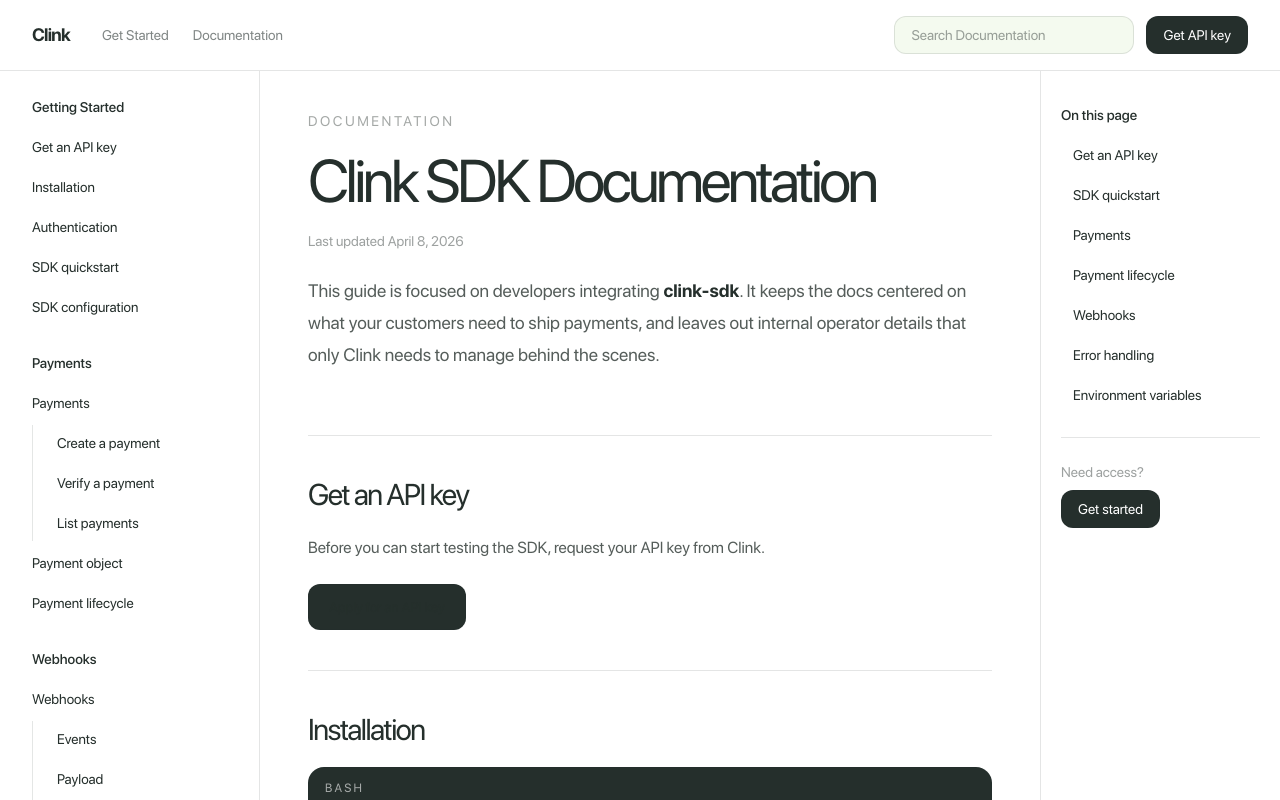
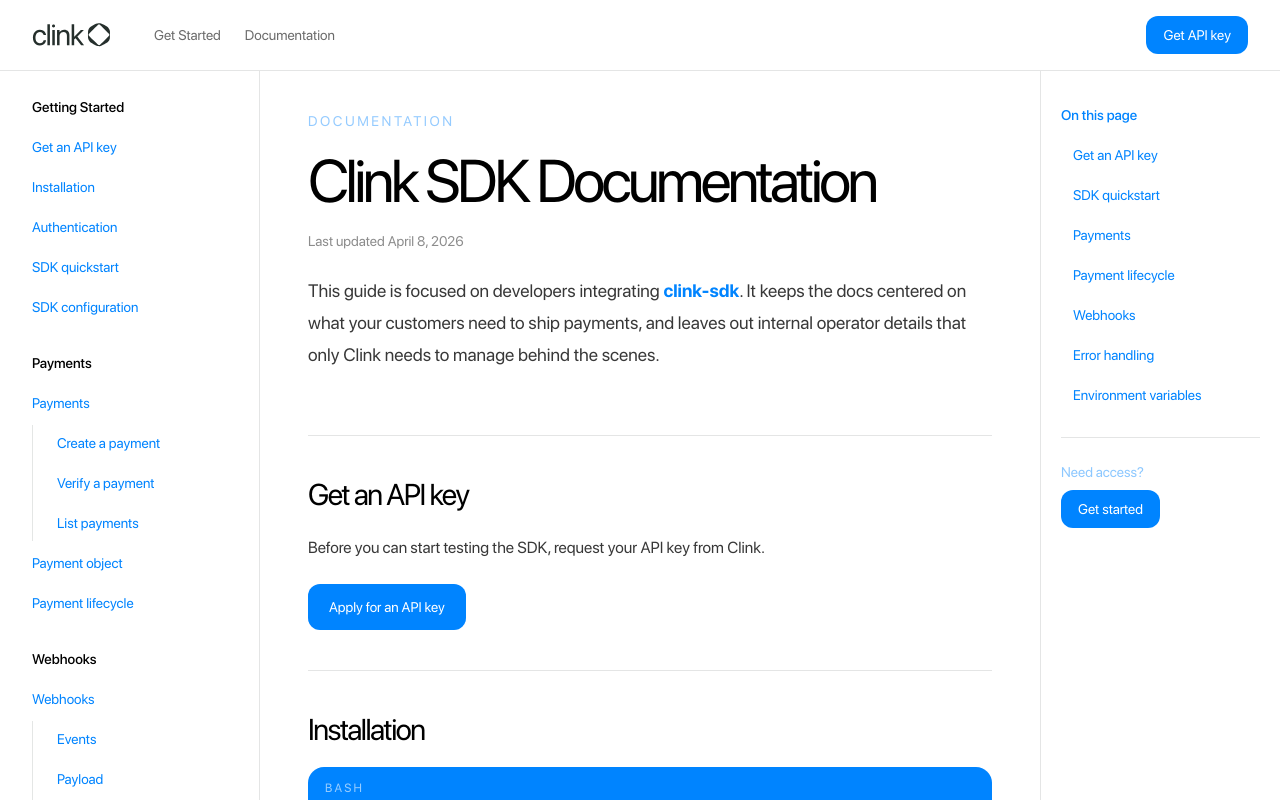
Before and after one commit to egokiemute/clink-app, a Next.js app: page /documentation in a window 1280 px wide. Shown: the top 800 px of the page. Built offline with nearby package versions, Linux system fonts and the light colour scheme; no server answers.

Commit message:
new changes

```diff
--- a/app/deck/page.tsx
+++ b/app/deck/page.tsx
@@ -6,7 +6,7 @@
   return (
     <main className="flex h-screen w-full flex-col">
       <iframe
-        src="/assets/clink.pdf"
+        src="https://drive.google.com/file/d/1QrKCSfizxIpVJ5JNFMYnV1lWZzouCwnt/preview"
         className="h-full w-full flex-1 border-0"
         title="Clink Deck"
       />
--- a/app/documentation/page.tsx
+++ b/app/documentation/page.tsx
@@ -1,4 +1,5 @@
 import type { Metadata } from "next";
+import Image from "next/image";
 import Link from "next/link";
 
 type NavItem = {
@@ -81,7 +82,7 @@
 
 function InlineCode({ children }: { children: React.ReactNode }) {
   return (
-    <code className="rounded-md border border-border bg-surface px-1.5 py-0.5 text-[0.95em] text-primary">
+    <code className="rounded-md border border-border bg-tertiary px-1.5 py-0.5 text-[0.95em] text-primary">
       {children}
     </code>
   );
@@ -104,13 +105,13 @@
   return (
     <div className="overflow-hidden rounded-2xl border border-border">
       <div className="overflow-x-auto">
-        <table className="min-w-full border-collapse text-left text-sm text-primary/78">
-          <thead className="bg-surface">
+        <table className="min-w-full border-collapse text-left text-sm text-black/78">
+          <thead className="bg-primary">
             <tr>
               {headers.map((header) => (
                 <th
                   key={header}
-                  className="border-b border-border px-4 py-3 font-medium text-primary"
+                  className="border-b border-border px-4 py-3 font-medium text-white!"
                 >
                   {header}
                 </th>
@@ -148,8 +149,8 @@
 }) {
   return (
     <section id={id} className="scroll-mt-24 border-t border-border pt-10">
-      <h2 className="text-3xl tracking-[-0.05em] text-primary">{title}</h2>
-      <div className="mt-5 space-y-5 text-base leading-8 text-primary/78">
+      <h2 className="text-3xl tracking-[-0.05em] text-black">{title}</h2>
+      <div className="mt-5 space-y-5 text-base leading-8 text-black/78">
         {children}
       </div>
     </section>
@@ -167,8 +168,8 @@
     <div>
       <a
         href={`#${item.id}`}
-        className={`block rounded-xl px-3 py-2 text-sm transition hover:bg-surface hover:text-primary ${
-          nested ? "text-primary/50" : "text-primary/78"
+        className={`block rounded-xl px-3 py-2 text-sm transition hover:bg-surface hover:text-tetiary ${
+          nested ? "text-black/50" : "text-black/78"
         }`}
       >
         {item.label}
@@ -191,22 +192,28 @@
         <div className="mx-auto flex w-full max-w-360 items-center justify-between gap-4 px-4 py-4 sm:px-6 lg:px-8">
           <div className="flex items-center gap-8">
             <Link href="/" className="text-lg font-semibold tracking-[-0.04em]">
-              Clink
+              <Image
+                src="/assets/logo.svg"
+                alt="Clink"
+                width={90}
+                height={36}
+                priority
+              />
             </Link>
-            <nav className="hidden items-center gap-6 text-sm text-primary/58 md:flex">
-              <Link href="/start" className="transition hover:text-primary">
+            <nav className="hidden items-center gap-6 text-sm text-black/58 md:flex">
+              <Link href="/start" className="transition hover:text-black">
                 Get Started
               </Link>
-              <Link href="/documentation" className="text-primary">
+              <Link
+                href="/documentation"
+                className="text-black/58 transition hover:text-black"
+              >
                 Documentation
               </Link>
             </nav>
           </div>
 
           <div className="flex items-center gap-3">
-            <div className="hidden min-w-60 items-center rounded-xl border border-border bg-surface px-4 py-2 text-sm text-primary/45 md:flex">
-              Search Documentation
-            </div>
             <Link
               href="/start"
               className="rounded-xl border border-primary/10 bg-primary px-4 py-2 text-sm text-white! transition hover:opacity-95"
@@ -223,7 +230,7 @@
             <div className="space-y-7">
               {sidebarGroups.map((group) => (
                 <section key={group.title}>
-                  <h2 className="mb-3 px-3 text-sm font-medium text-primary">
+                  <h2 className="mb-3 px-3 text-sm font-medium text-black">
                     {group.title}
                   </h2>
                   <div className="space-y-1">
@@ -243,13 +250,13 @@
               <p className="text-sm uppercase tracking-[0.18em] text-primary/42">
                 Documentation
               </p>
-              <h1 className="mt-5 text-4xl tracking-[-0.06em] text-primary sm:text-5xl lg:text-6xl">
+              <h1 className="mt-5 text-4xl tracking-[-0.06em] text-black sm:text-5xl lg:text-6xl">
                 Clink SDK Documentation
               </h1>
-              <p className="mt-5 text-sm text-primary/45">
+              <p className="mt-5 text-sm text-black/45">
                 Last updated April 8, 2026
               </p>
-              <p className="mt-6 max-w-3xl text-lg leading-8 text-primary/78">
+              <p className="mt-6 max-w-3xl text-lg leading-8 text-black/78">
                 This guide is focused on developers integrating{" "}
                 <strong className="text-primary">clink-sdk</strong>. It keeps
                 the docs centered on what your customers need to ship payments,
@@ -266,7 +273,7 @@
                 </p>
                 <Link
                   href="/start"
-                  className="inline-flex min-h-11 items-center justify-center rounded-xl border border-primary/10 bg-primary px-5 py-3 text-sm text-tertiary transition hover:opacity-95"
+                  className="inline-flex min-h-11 items-center justify-center rounded-xl border border-primary/10 bg-primary px-5 py-3 text-sm text-white! transition hover:opacity-95"
                 >
                   Apply for an API key
                 </Link>
--- a/app/globals.css
+++ b/app/globals.css
@@ -50,7 +50,7 @@
 
 :root {
   --font-sans-family: "SF Pro Display", system-ui, sans-serif;
-  --primary: #252f2c;
+  --primary: #0084ff;
   --secondary: #d3eec9;
   --tertiary: #ffffff;
   --background: #ffffff;
@@ -88,8 +88,16 @@
   color: var(--foreground);
   font-family: var(--font-sans-family);
   background-image:
-    radial-gradient(circle at top left, rgba(211, 238, 201, 0.7), transparent 28%),
-    linear-gradient(180deg, rgba(244, 250, 239, 0.85) 0%, rgba(255, 255, 255, 0) 24%);
+    radial-gradient(
+      circle at top left,
+      rgba(211, 238, 201, 0.7),
+      transparent 28%
+    ),
+    linear-gradient(
+      180deg,
+      rgba(244, 250, 239, 0.85) 0%,
+      rgba(255, 255, 255, 0) 24%
+    );
 }
 
 a {
--- a/app/start/page.tsx
+++ b/app/start/page.tsx
@@ -9,31 +9,13 @@
 
 export default function StartPage() {
   return (
-    <main className="relative mx-auto flex min-h-screen w-full max-w-7xl flex-col justify-center overflow-hidden px-4 py-10 sm:px-6 lg:px-10">
-      <div
-        className="pointer-events-none absolute left-1/2 -top-40 h-96 w-[24rem] -translate-x-1/2 rounded-full blur-3xl"
-        style={{
-          background:
-            "linear-gradient(180deg, rgba(122, 215, 255, 0.35) 0%, rgba(255, 193, 21, 0.35) 100%)",
-        }}
-      />
-      <div
-        className="pointer-events-none absolute right-7.5 top-1/2 h-80 w-[20rem] -translate-y-1/2 rounded-full blur-3xl"
-        style={{
-          background:
-            "linear-gradient(180deg, rgba(50, 195, 164, 0.35) 0%, rgba(161, 255, 124, 0.35) 100%)",
-        }}
-      />
-
+    <main className="relative mx-auto flex w-full max-w-7xl flex-col justify-center px-4 py-10 sm:px-6 lg:px-10">
       <section className="relative z-10 mx-auto w-full max-w-3xl rounded-[0.4rem] border border-border bg-tertiary/90 p-8 backdrop-blur sm:p-10 lg:p-12">
         <div className="flex flex-col gap-3">
-          <p className="text-sm font-medium tracking-[0.18em] text-muted">
-            Get started
-          </p>
-          <h1 className="max-w-2xl text-4xl tracking-[-0.05em] text-primary sm:text-5xl lg:text-6xl">
+          <h1 className="max-w-2xl text-2xl md:text-4xl tracking-[-0.05em] text-black sm:text-5xl lg:text-6xl">
             Apply for your API key.
           </h1>
-          <p className="max-w-2xl text-base leading-7 text-primary/78 sm:text-lg">
+          <p className="max-w-2xl text-base leading-7 text-black/78 sm:text-lg">
             Fill out the form below and we&apos;ll send your API key to your
             inbox so you can start testing Clink.
           </p>
@@ -41,16 +23,17 @@
 
         <StartForm />
 
-        <div className="mt-8 flex flex-col gap-3 border-t border-border pt-6 sm:flex-row">
+        <div className="mt-8 flex flex-row items-center justify-center gap-3 border-t border-border pt-6 sm:flex-row">
           <Link
             href="/"
-            className="flex min-h-12 items-center justify-center rounded-full bg-secondary px-8 py-3 text-center text-[16px] tracking-[-0.01em] text-primary"
+            className="text-center text-[16px] tracking-[-0.01em] text-primary"
           >
             Back home
           </Link>
+          <span>|</span>
           <Link
             href="/documentation"
-            className="flex min-h-12 items-center justify-center rounded-full border border-border px-8 py-3 text-center text-[16px] tracking-[-0.01em] text-primary"
+            className="text-center text-[16px] tracking-[-0.01em] text-secondary"
           >
             View docs
           </Link>
```
Also changed, not shown: app/page.tsx (+16 -56 lines), app/start/start-form.tsx (+8 -8 lines).
